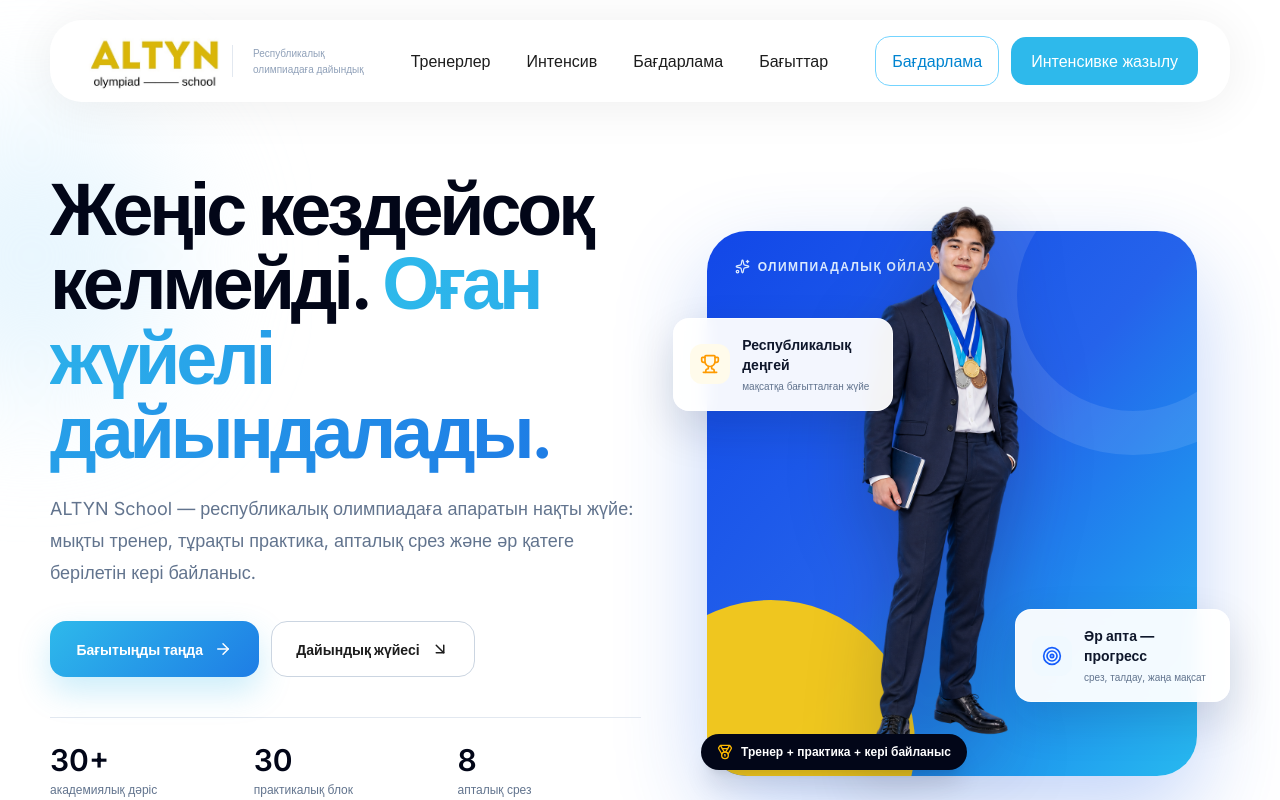
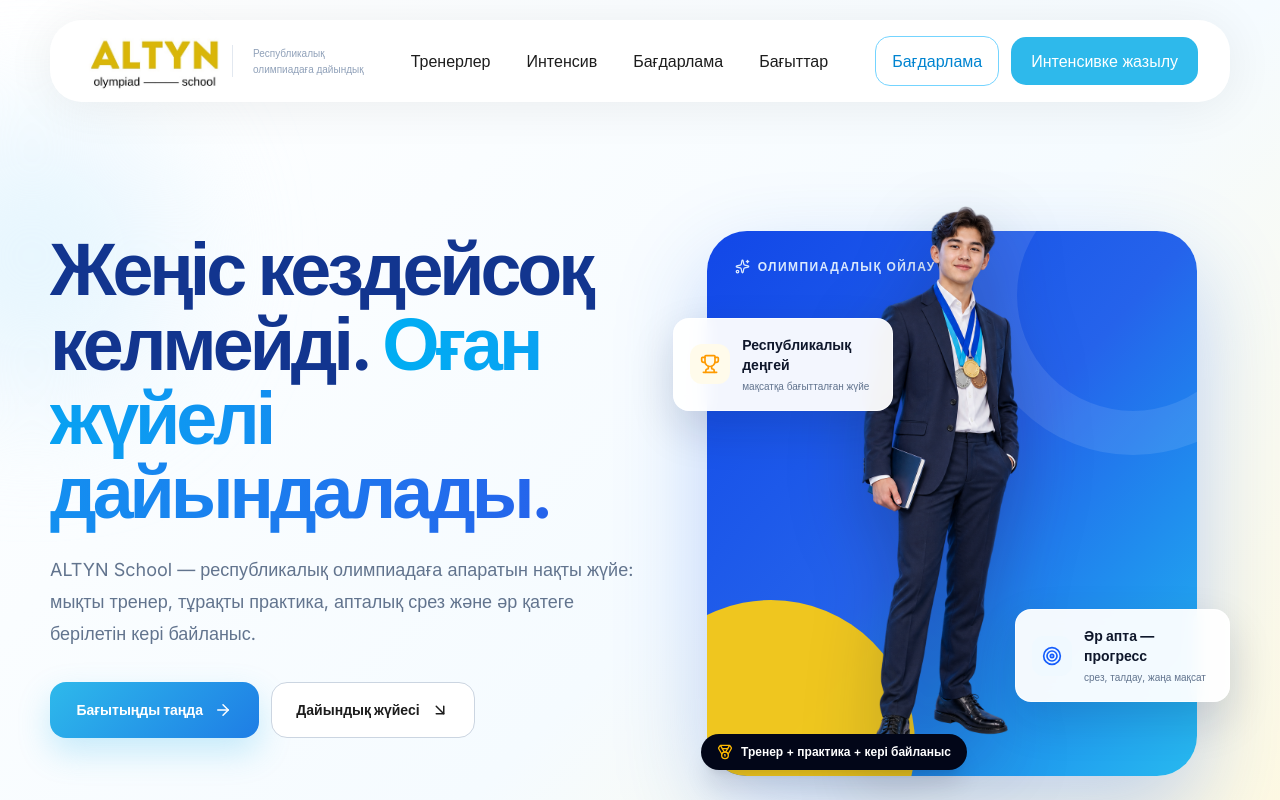
Before and after one commit to aldabergenuly/altyn-platforma, a Next.js app: page / in a window 1280 px wide. Shown: the top 800 px of the page. Built offline with nearby package versions, Linux system fonts and the light colour scheme; a web font is replaced by a local one.

Commit message:
Brighten hero and remove foundation metrics

```diff
--- a/app/components/WelcomeHero.tsx
+++ b/app/components/WelcomeHero.tsx
@@ -4,19 +4,13 @@ import { motion } from "framer-motion";
 import { ArrowDownRight, ArrowRight, Medal, Sparkles, Target, Trophy } from "lucide-react";
 import { ease } from "./shared";
 
-const values = [
-  ["30+", "академиялық дәріс"],
-  ["30", "практикалық блок"],
-  ["8", "апталық срез"],
-];
-
 export default function WelcomeHero() {
-  return <section className="relative overflow-hidden bg-white pb-16 pt-32 sm:pb-24 sm:pt-40">
+  return <section className="relative overflow-hidden bg-[linear-gradient(135deg,#ffffff_0%,#f5fbff_58%,#fff9df_100%)] pb-16 pt-32 sm:pb-24 sm:pt-40">
     <div className="pointer-events-none absolute -left-28 top-28 size-72 rounded-full bg-sky-100/70 blur-3xl" />
     <div className="site-container relative grid min-h-[650px] items-center gap-12 lg:grid-cols-[1.03fr_.97fr] lg:gap-8">
       <motion.div initial={{opacity:0,y:28}} animate={{opacity:1,y:0}} transition={{duration:.75,ease}} className="relative z-10 max-w-3xl text-center lg:text-left">
-        <h1 className="text-[2.7rem] font-semibold leading-[1.01] tracking-[-.055em] text-slate-950 sm:text-6xl lg:text-[4.6rem]">
-          Жеңіс кездейсоқ келмейді. <span className="gradient-text">Оған жүйелі дайындалады.</span>
+        <h1 className="text-[2.7rem] font-semibold leading-[1.01] tracking-[-.055em] text-[#12358f] sm:text-6xl lg:text-[4.6rem]">
+          Жеңіс кездейсоқ келмейді. <span className="bg-gradient-to-r from-[#00aef3] to-[#2563eb] bg-clip-text text-transparent">Оған жүйелі дайындалады.</span>
         </h1>
         <p className="mx-auto mt-6 max-w-2xl text-base leading-7 text-slate-500 sm:text-lg sm:leading-8 lg:mx-0">
           ALTYN School — республикалық олимпиадаға апаратын нақты жүйе: мықты тренер, тұрақты практика, апталық срез және әр қатеге берілетін кері байланыс.
@@ -24,9 +18,6 @@ export default function WelcomeHero() {
         <div className="mt-8 flex flex-col justify-center gap-3 sm:flex-row lg:justify-start">
           <a href="#pricing" className="primary-button min-h-14 px-7">Бағытыңды таңда <ArrowRight size={18}/></a>
           <a href="#program" className="secondary-button min-h-14 px-7">Дайындық жүйесі <ArrowDownRight size={18}/></a>
-        </div>
-        <div className="mt-10 grid grid-cols-3 gap-2 border-t border-slate-200 pt-6 sm:max-w-2xl sm:gap-5">
-          {values.map(([value,label]) => <div key={label} className="text-left"><strong className="block text-xl font-semibold text-slate-950 sm:text-3xl">{value}</strong><span className="mt-1 block text-[10px] leading-4 text-slate-500 sm:text-xs">{label}</span></div>)}
         </div>
       </motion.div>
 
```
